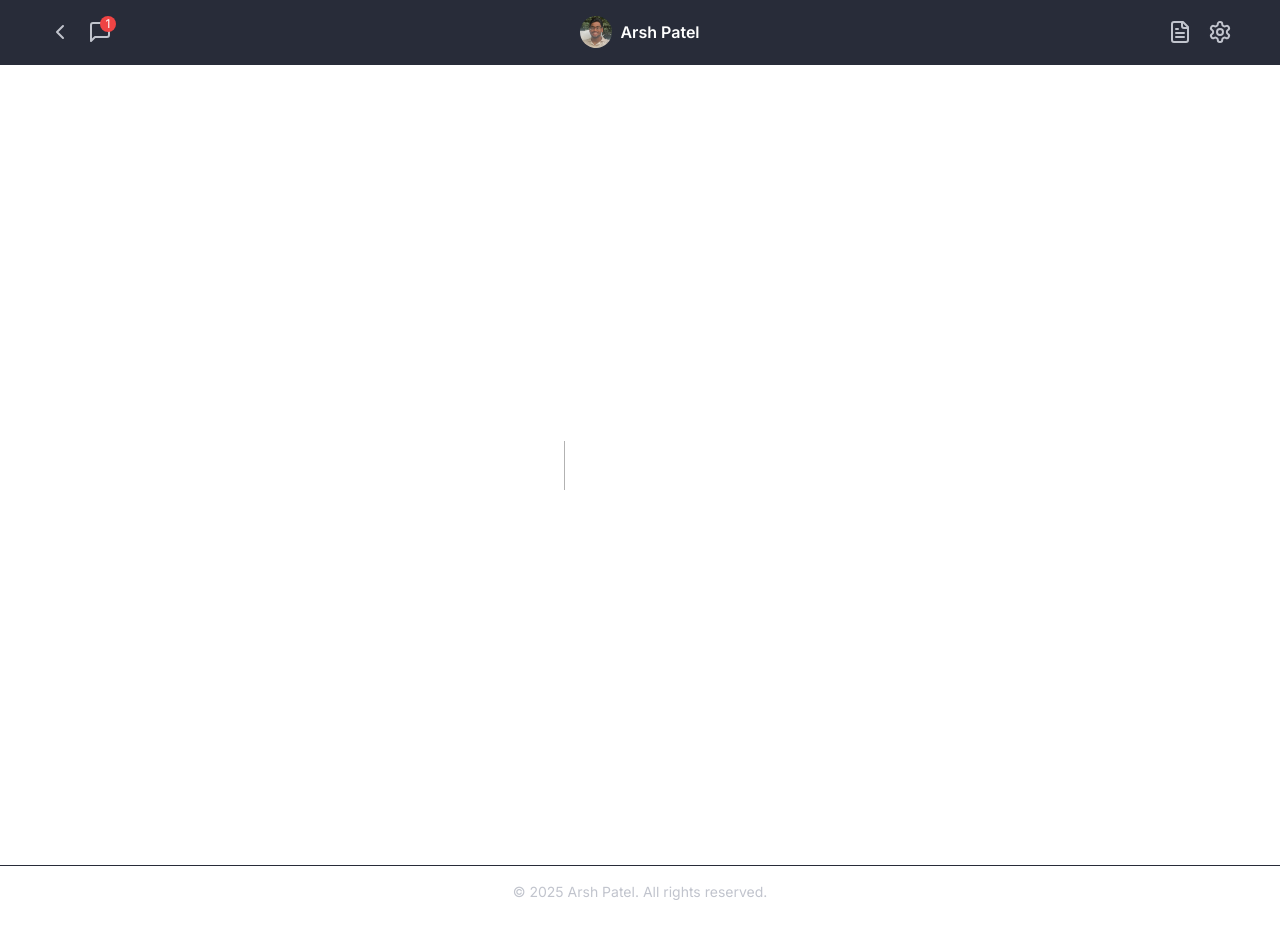
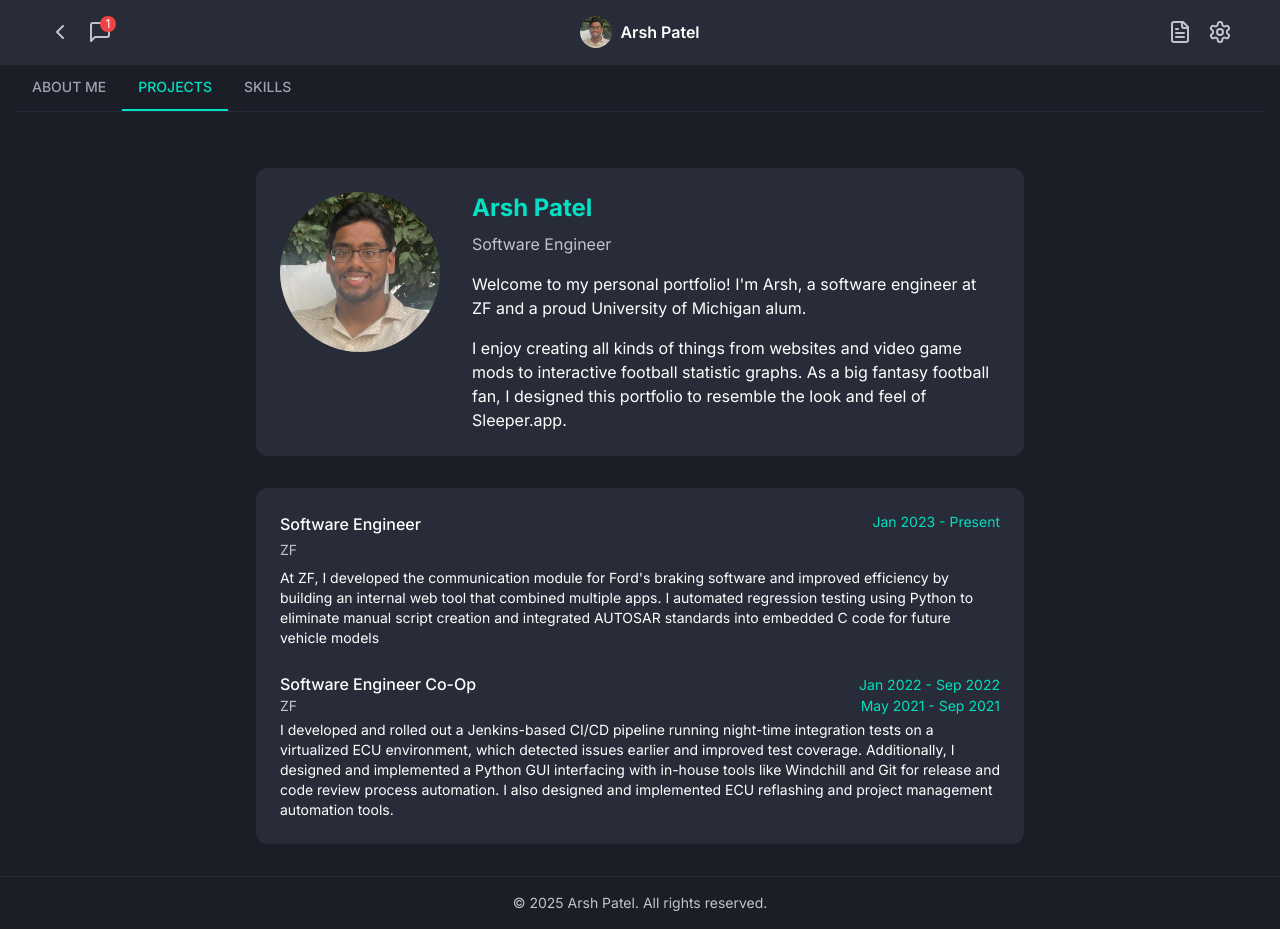
Before and after one commit to apatel78/arshpatel.dev, a Next.js app: page /projects in a window 1280 px wide. Before the commit this address had no page. Built offline with nearby package versions, Linux system fonts and the light colour scheme.

Commit message:
Added tabs for projects and skills, still have to populate tabs

```diff
--- a/app/page.tsx
+++ b/app/page.tsx
@@ -1,8 +1,10 @@
 import AboutMe from "@/components/about-me"
+import Tabs from "@/components/tabs"
 
 export default function Home() {
   return (
     <div className="container mx-auto px-4">
+      <Tabs activeTab="about" />
       <AboutMe />
     </div>
   )
--- /dev/null
+++ b/app/projects/page.tsx
@@ -0,0 +1,11 @@
+import AboutMe from "@/components/about-me"
+import Tabs from "@/components/tabs"
+
+export default function Home() {
+  return (
+    <div className="container mx-auto px-4">
+      <Tabs activeTab="projects" />
+      <AboutMe />
+    </div>
+  )
+}
--- /dev/null
+++ b/app/skills/page.tsx
@@ -0,0 +1,11 @@
+import AboutMe from "@/components/about-me"
+import Tabs from "@/components/tabs"
+
+export default function Home() {
+  return (
+    <div className="container mx-auto px-4">
+      <Tabs activeTab="skills" />
+      <AboutMe />
+    </div>
+  )
+}
--- a/app/actions/sendEmail.ts
+++ b/components/actions/sendEmail.ts
@@ -9,7 +9,7 @@ interface FormData {
   message: string
 }
 
-export async function sendEmailAction(formData: FormData) {
+export async function sendEmail(formData: FormData) {
   const user = process.env.EMAIL_USER
   const pass = process.env.EMAIL_PASS
   const recipient = "arshpatel2001@gmail.com"
--- a/components/contact-me-modal.tsx
+++ b/components/contact-me-modal.tsx
@@ -3,7 +3,7 @@
 import type React from "react"
 import { useState, useRef, useEffect } from "react"
 import { X, Send } from "lucide-react"
-import { sendEmailAction } from "@/app/actions/sendEmail"
+import { sendEmail } from "@/components/actions/sendEmail"
 
 const RATE_LIMIT_WINDOW_MS = 60 * 1000;
 const RATE_LIMIT_MAX_REQUESTS = 3;
@@ -71,7 +71,7 @@ export default function ContactMeModal({ onClose }: ContactMeModalProps) {
 
     submissionTimestamps.current.push(now);
 
-    const result = await sendEmailAction(formData)
+    const result = await sendEmail(formData)
 
     setIsSubmitting(false)
 
--- /dev/null
+++ b/components/tabs.tsx
@@ -0,0 +1,31 @@
+import Link from "next/link"
+
+interface TabsProps {
+  activeTab: "about" | "projects" | "skills"
+}
+
+export default function Tabs({ activeTab }: TabsProps) {
+  const tabs = [
+    { id: "about", label: "ABOUT ME", href: "/" },
+    { id: "projects", label: "PROJECTS", href: "/projects" },
+    { id: "skills", label: "SKILLS", href: "/skills" },
+  ]
+
+  return (
+    <div className="border-b border-[#242A3E] mb-6">
+      <div className="flex overflow-x-auto">
+        {tabs.map((tab) => (
+          <Link
+            key={tab.id}
+            href={tab.href}
+            className={`px-4 py-3 text-sm font-medium whitespace-nowrap transition-colors ${
+              activeTab === tab.id ? "text-[#00E2C3] border-b-2 border-[#00E2C3]" : "text-gray-400 hover:text-gray-300"
+            }`}
+          >
+            {tab.label}
+          </Link>
+        ))}
+      </div>
+    </div>
+  )
+}
```
Also changed, not shown: TODO.txt.
